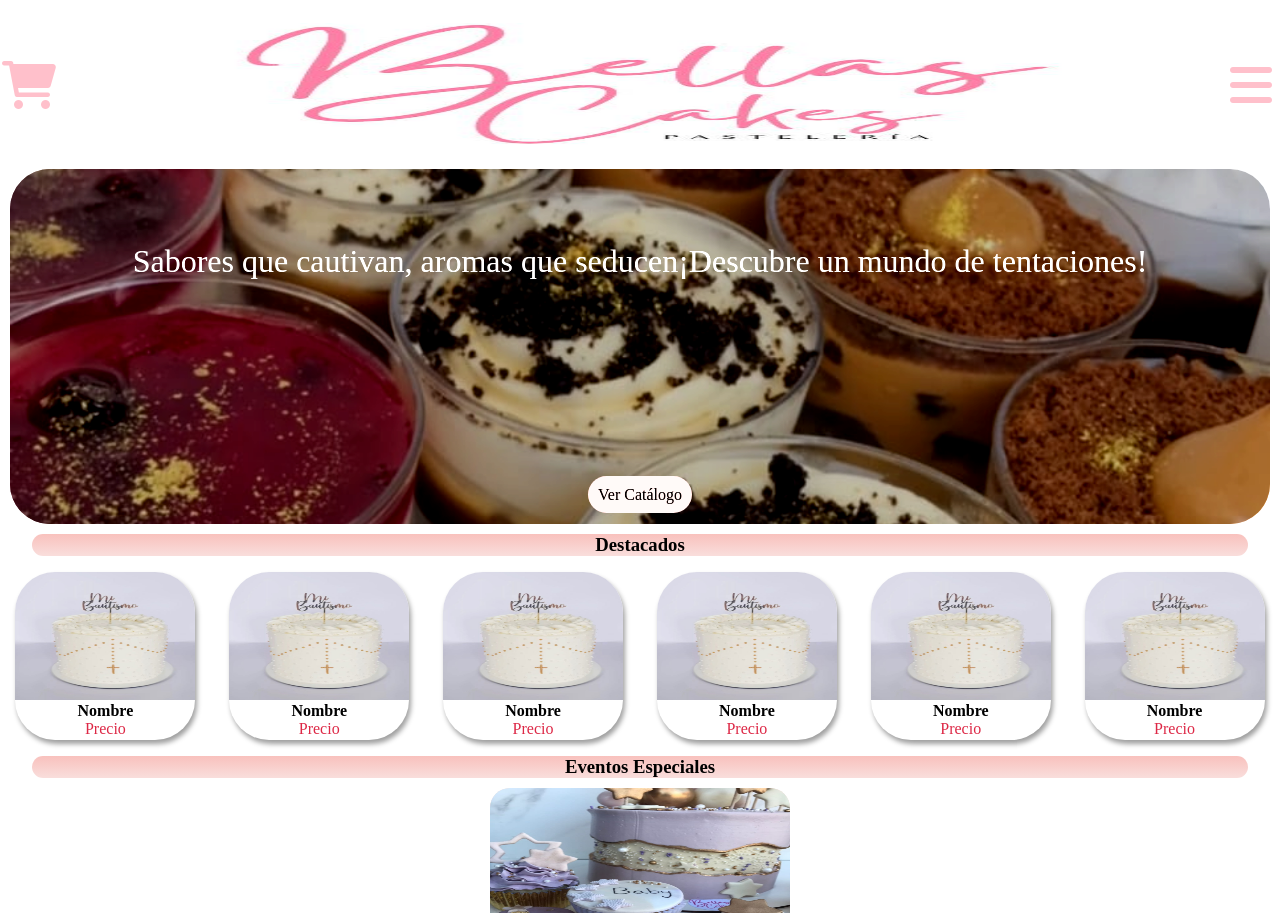
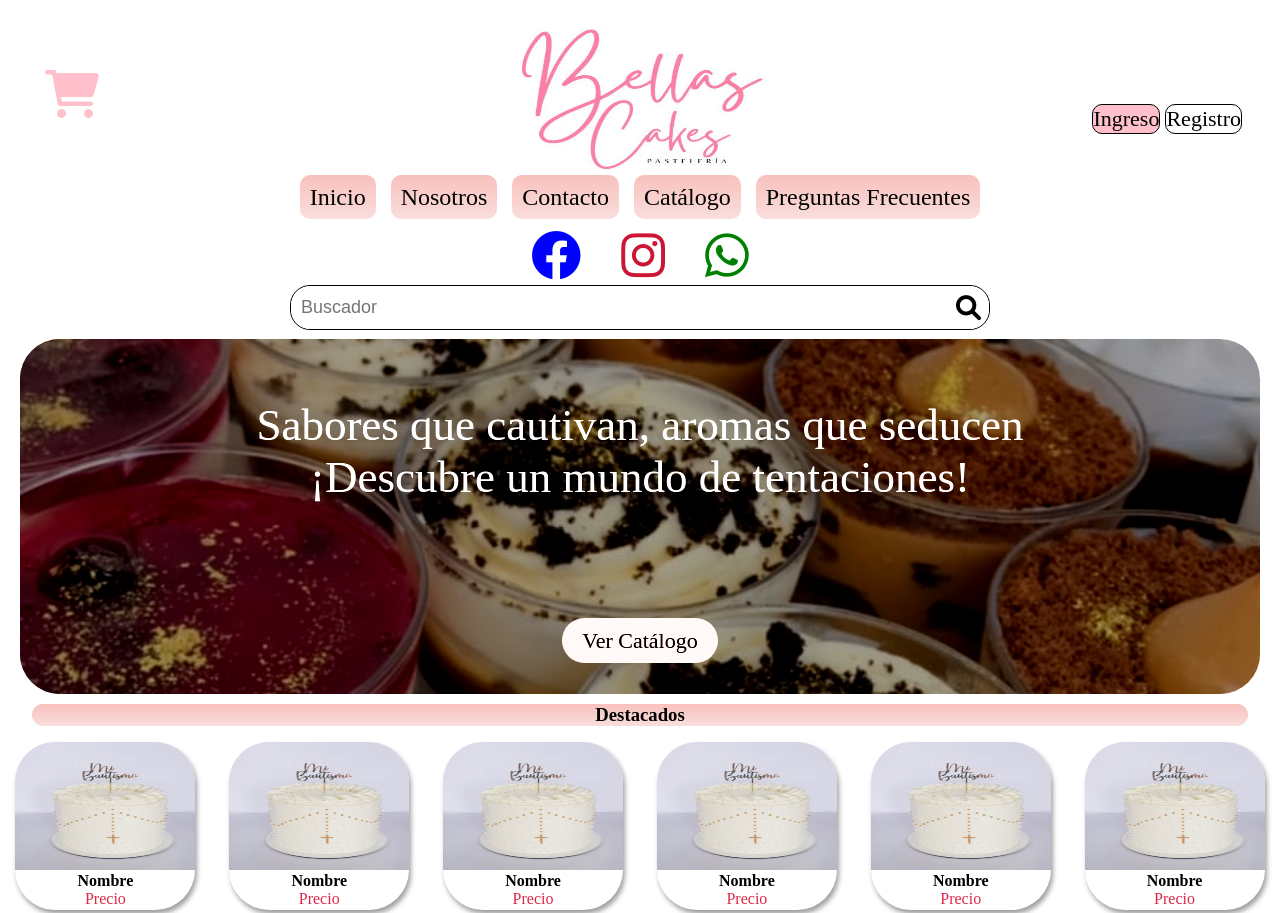
Before and after one commit to Miguelgonzalezfofe/BellasCakes, a plain HTML site: page index.html in a window 1280 px wide. Shown: the top 913 px of the page. Drawn offline with nearby package versions, Linux system fonts and the light colour scheme.

Commit message:
adaptando a escritorio

```diff
--- a/index.html
+++ b/index.html
@@ -31,7 +31,7 @@
             </div>
         </div>
         <div class="buscador_header center">
-            <input id="buscador" type="text">
+            <input id="buscador" type="text" placeholder="Buscador">
             <i class="fa-solid fa-magnifying-glass"></i>
         </div>
 
@@ -53,20 +53,22 @@
             </div>
         </div>
         <div class="redes_sociales">
-            <a href="https://www.facebook.com/p/Bellas-Cakes-100083466205792/?_rdr"><i
+            <a target="_blank" href="https://www.facebook.com/p/Bellas-Cakes-100083466205792/?_rdr"><i
                     class="fa-brands fa-facebook"></i></a>
-            <a href="https://www.instagram.com/bellascakespasteleria/"><i class="fa-brands fa-instagram"></i></a>
-            <a href="https://api.whatsapp.com/send?phone=+5491163716963&text=Hola%20me%20gustaría%20saber%20más%20sobre%20tus%20productos"
-                target="_blank"><i class="fa-brands fa-whatsapp"></i></a>
+            <a target="_blank" href="https://www.instagram.com/bellascakespasteleria/"><i
+                    class="fa-brands fa-instagram"></i></a>
+            <a target="_blank" href="https://api.whatsapp.com/send?phone=+5491163716963&text=Hola%20me%20gustaría%20saber%20más%20sobre%20tus%20productos"
+                ><i class="fa-brands fa-whatsapp"></i></a>
         </div>
     </header>
 
 
     <main>
-        <div class="container_usuario"></div>
+        <div class="container_usuario">
+        </div>
         <section class="hero">
             <div class="text_hero">
-                <p>Sabores que cautivan, aromas que seducen¡Descubre un mundo de tentaciones!</p>
+                <p>Sabores que cautivan, aromas que seducen <br>¡Descubre un mundo de tentaciones!</p>
             </div>
             <div class="btn_hero ">
                 <a id="btn_hero" href="paginas/catalogo.html">Ver Catálogo</a>
--- a/js/main.js
+++ b/js/main.js
@@ -263,7 +263,7 @@ class Usuario {
             containerUsuario.innerHTML = `
             <div class="usuario">
                 <div class="img">
-                    <img src="media/img/logo.jpg" alt="">
+                    <i class="fa-solid fa-user"></i>
                 </div>
                 <p class="nombre">${this.nombre} ${this.apellido}</p>
             </div>
--- /dev/null
+++ b/sass/_queris.scss
@@ -0,0 +1,132 @@
+@media only screen and (min-width: 730px) {
+    html {
+        header {
+            height: auto;
+
+            .content_header {
+                display: flex;
+                justify-content: center;
+
+                .car {
+                    position: absolute;
+                    left: 45px;
+                    top: 70px;
+                }
+
+                .logo {
+                    #logo_header {
+                        width: 280px;
+                        height: 200px;
+                    }
+                }
+
+                .menu {
+                    display: none;
+                }
+            }
+
+            .buscador_header {
+                position: relative;
+                top: 85px;
+                width: 700px;
+                margin: auto;
+
+
+            }
+
+            nav {
+                position: relative;
+                height: auto;
+                bottom: 70px;
+                margin-top: 0;
+
+                ul {
+                    li {
+                        width: auto;
+                        padding: 10px;
+                    }
+                }
+            }
+
+            .ingreso_registro {
+                position: relative;
+                bottom: 190px;
+                right: 33px;
+                justify-content: end;
+
+                .ingreso,
+                .registro,
+                .cerrar {
+                    width: auto;
+                    height: 30px;
+                    font-size: 22px;
+                }
+
+                .cerrar {
+                    width: 155px;
+                }
+            }
+
+            .redes_sociales {
+                position: absolute;
+                top: 225px;
+                max-width: none;
+                width: 100%;
+                justify-content: center;
+                gap: 40px;
+
+                .fa-facebook,
+                .fa-instagram,
+                .fa-whatsapp {
+                    font-size: 50px;
+                }
+            }
+        }
+
+        body {
+            main {
+                .container_usuario {
+                    width: 100px;
+                    height: 50px;
+                    position: absolute;
+                    top: 28px;
+                    right: 40px;
+                }
+
+                .hero {
+                    max-width: none;
+                    margin: auto 20px;
+
+                    .text_hero{
+                        font-size: 45px;
+                    }
+
+                    .btn_hero{
+
+                        #btn_hero{
+                            padding: 10px 20px;
+                            font-size: 22px;
+                        }
+                    }
+                }
+
+                .eventos_especiales{
+                    .content_evento{
+                        height: 450px;
+                    }
+                }
+            }
+        }
+    }
+
+
+    .list_nav {
+        flex-direction: row;
+        align-items: start;
+        justify-content: center;
+        gap: 15px;
+
+    }
+
+
+}
--- a/sass/styles.scss
+++ b/sass/styles.scss
@@ -54,23 +54,26 @@ header {
     }
 
     .buscador_header {
+        position: relative;
         border: 1px solid;
         border-radius: 20px;
-        display: grid;
-        grid-template-columns: 1fr 40px;
+        margin: 0 20px;
 
 
         #buscador {
             border: none;
             width: 100%;
             height: 43px;
-            border-radius: 20px 0 0 20px;
+            border-radius:20px;
+            padding: 0 35px 0 10px;
+            font-size: 18px;
         }
 
         .fa-magnifying-glass {
+            position: absolute;
+            right: 8px;
             font-size: 25px;
-            text-align: right;
-            margin: 10px;
+            text-align: left;
             cursor: pointer;
         }
     }
@@ -140,7 +143,7 @@ body {
         .container_usuario {
             width: 100%;
             max-width: 400px;
-            min-width: 280px;
+            min-width: 150px;
             margin: auto;
 
             .usuario {
@@ -149,20 +152,18 @@ body {
                 display: flex;
                 flex-direction: column;
                 align-items: center;
-                justify-content: center;
+                justify-content: start;
 
                 .img {
                     width: 60px;
-
-                    img {
-                        width: 100%;
-                        border-radius: 50%;
-                    }
+                    font-size: 40px;
+                    color: pink;
+                    text-align: center;
                 }
 
                 .nombre {
                     font-size: 20px;
-                    text-align: center;
+                    text-align: start;
                 }
 
             }
@@ -173,12 +174,13 @@ body {
             position: relative;
             flex-direction: column;
             align-items: center;
+            justify-content: center;
             min-width: 290px;
             height: 355px;
-            margin: auto 10px;
+            margin: auto 20px;
             border-radius: 40px;
             background-image: url("../media/img/shots_surtido.jpg");
-            background-size: cover;
+            background-size: 100%;
             background-repeat: no-repeat;
             background-position: center;
             overflow: hidden;
@@ -192,12 +194,12 @@ body {
                 width: 100%;
                 height: 100%;
                 background: inherit;
-                filter: brightness(0.7);
+                filter: brightness(0.6);
                 z-index: -1;
             }
 
             .text_hero {
-                font-size: 32px;
+                font-size: 30px;
                 height: 180px;
                 width: 90%;
                 margin: auto;
@@ -210,11 +212,10 @@ body {
             }
 
             .btn_hero {
-                margin-bottom: 20px;
+                margin-bottom: 40px;
 
                 #btn_hero {
                     background-color: #F9DEDC;
-                    width: 200px;
                     height: 45px;
                     border-radius: 40px;
                     padding: 10px;
@@ -295,10 +296,11 @@ body {
         }
 
         .eventos_especiales {
-            margin: 10px 0;
+            margin: 10px 30px;
 
             .content_evento {
-                width: 300px;
+                max-width: 450px;
+                max-height: 450px;
                 height: 280px;
                 border-radius: 20px;
                 margin: auto;
@@ -840,8 +842,9 @@ a {
     max-width: 600px;
     margin: auto;
     display: flex;
-    justify-content: space-evenly;
+    justify-content: center;
     align-items: center;
+    gap: 30px;
 
     .fa-facebook,
     .fa-instagram,
@@ -900,3 +903,5 @@ a {
 .toastify .toastify-close-button:hover {
     background-color: rgba(0, 0, 0, 0.7); /* Fondo del botón de cierre al pasar el ratón */
 }
+
+@import"queris"
```
Also changed, not shown: css/styles.css, 1 other file.
